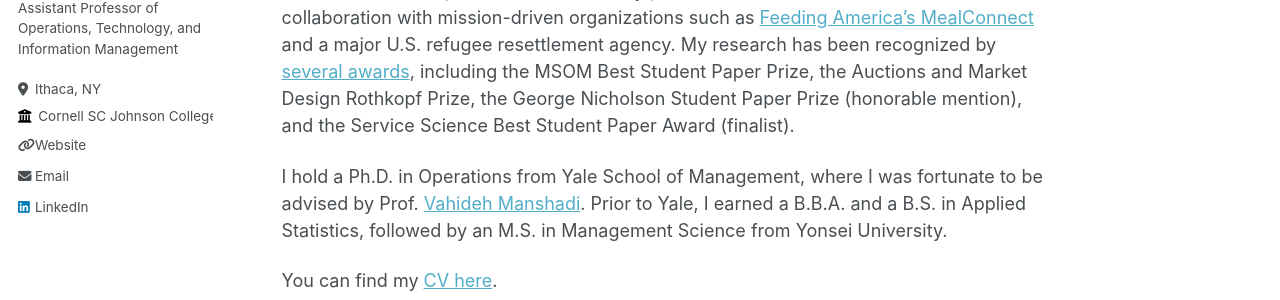
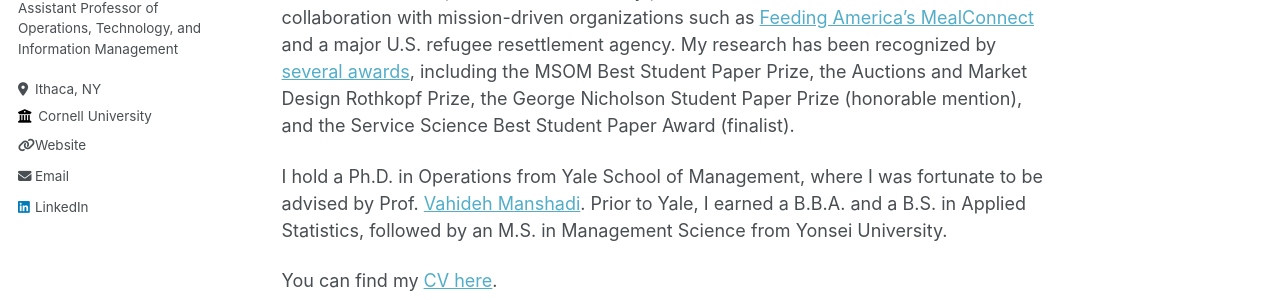
Before and after one commit to soonbong-lee/soonbong-lee.github.io, a Jekyll site: the page built from _pages/about.md, in a window 1280 px wide. Shown: the part 294-594 px from the top of the page. Built offline with Jekyll 4.4.1, drawn with Linux system fonts in a browser that asks for light colours.

Commit message:
Update _config.yml

```diff
--- a/_config.yml
+++ b/_config.yml
@@ -26,7 +26,7 @@ author:
   pronouns         : "he/him/his" # example: "she/her"
   bio              : "Assistant Professor of Operations, Technology, and Information Management"
   location         : "Ithaca, NY"
-  employer         : "Cornell SC Johnson College of Business"
+  employer         : "Cornell University"
   uri              : "http://linkedin.com/in/soonbong-lee-014b2013a"
   email            : "sl3883@cornell.edu"   # your real netID
 
```
